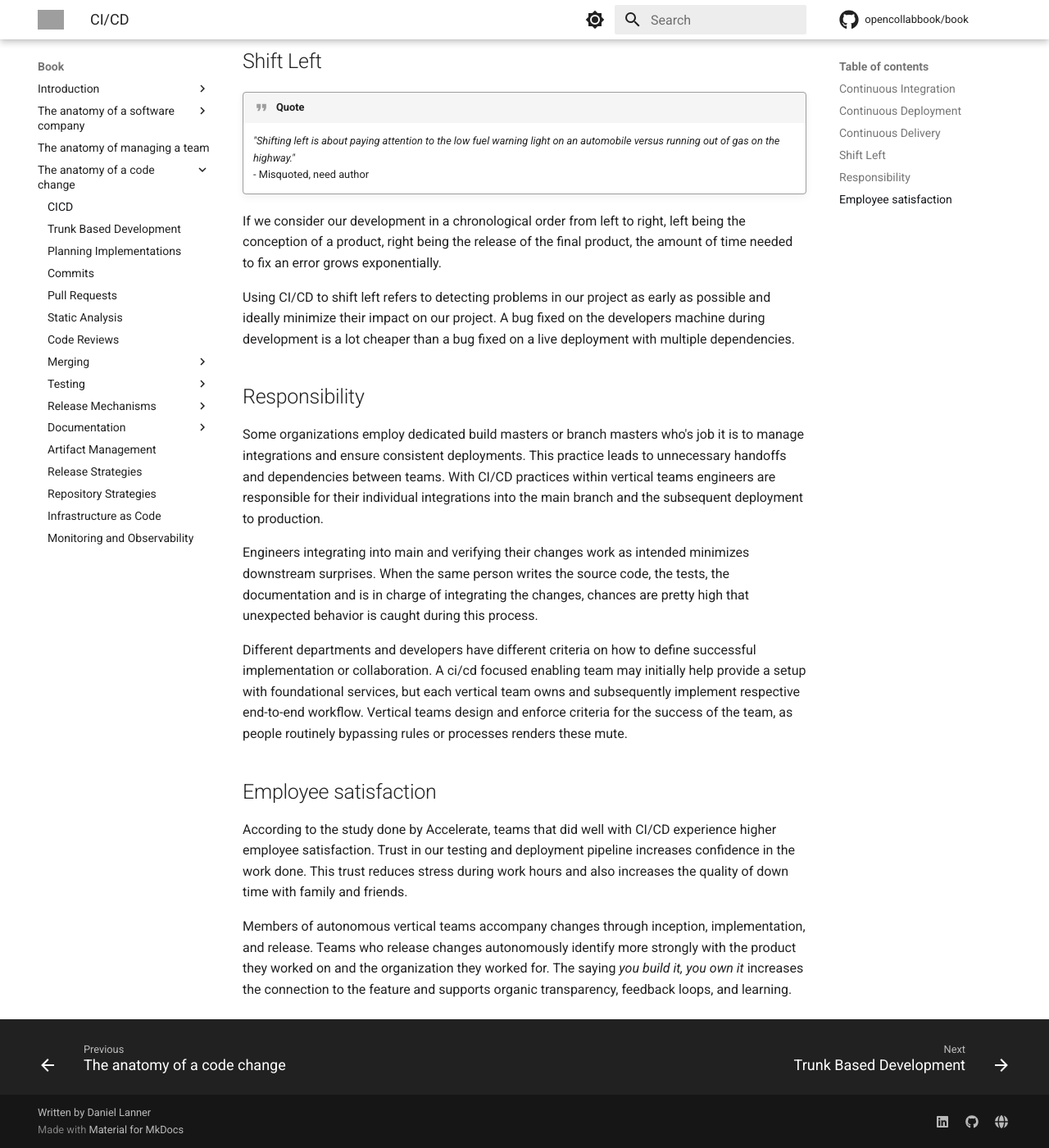
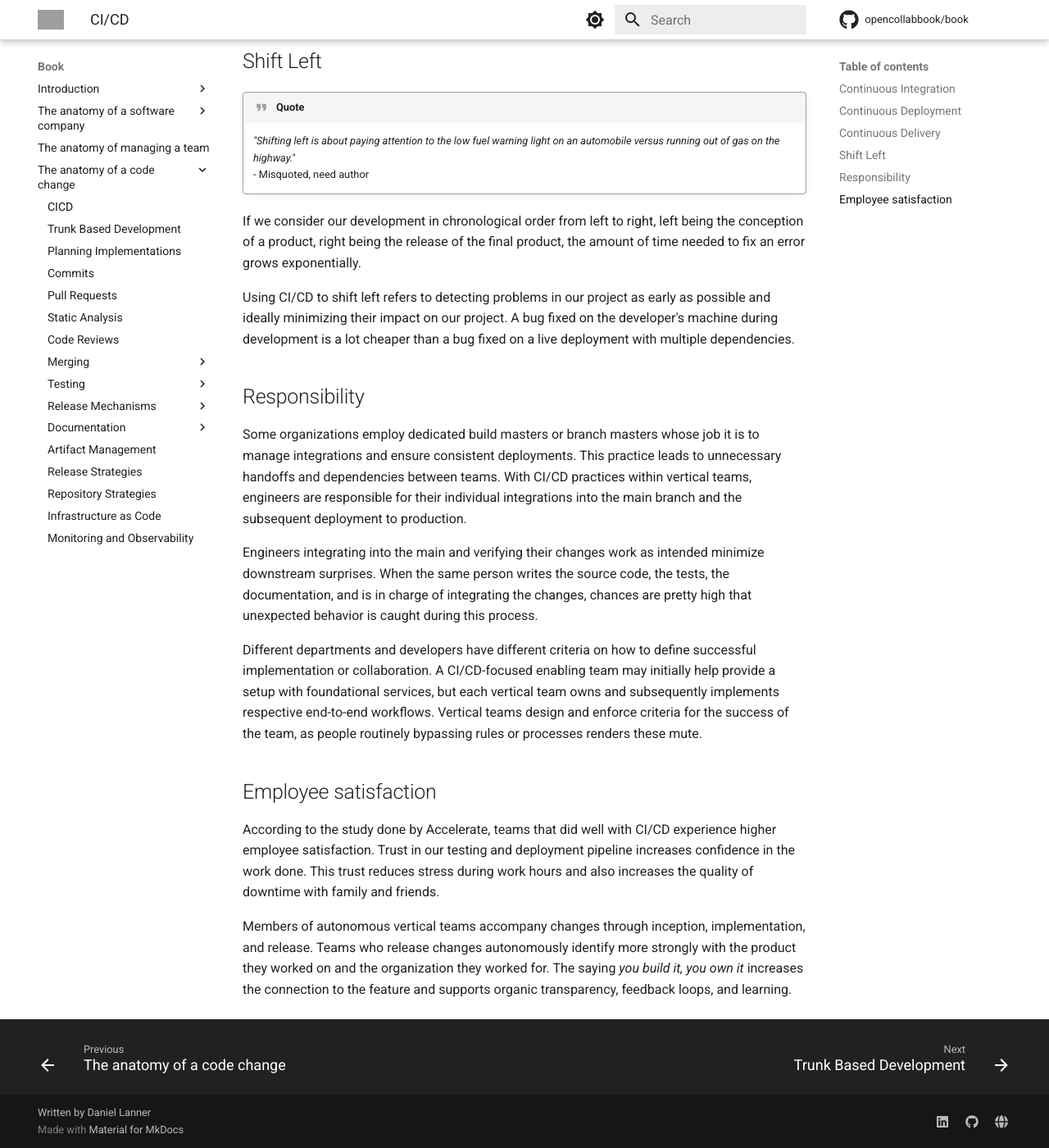
Before and after one commit to engineering-collaboration/book, an MkDocs documentation site: the page built from docs/book/anatomy-of-a-code-change/cicd.md, in a window 1280 px wide and 1400 px high, scrolled down 2198 px. Shown: the whole window at 82% size. Built offline with MkDocs 1.6.1 and Material for MkDocs 9.7.7, drawn with Linux system fonts in a browser that asks for light colours; comment, search, counter and statistics services are not loaded; some of the changed text lies outside the part shown; grey boxes are pictures that could not be loaded.

Commit message:
Fix punctuation in cicd chapter

```diff
--- a/docs/book/anatomy-of-a-code-change/cicd.md
+++ b/docs/book/anatomy-of-a-code-change/cicd.md
@@ -5,48 +5,48 @@ description: The process describes a software development practice where develop
 
 # CI/CD
 
-The acronym CI/CD refers to three continuous practices.
+The acronym CI/CD refers to three continuous practices:
 
 - Continuous Integration
 - Continuous Deployment
 - Continuous Delivery
 
-The process describes a software development practice where developers integrate code frequently, and the system automatically builds, tests and deploys the code to production. The discipline combined with automation practices support teams to detect and fix errors quickly and increase the speed of delivering new features to users while ensuring that the code is of high quality and resistant to errors.
+The process describes a software development practice where developers integrate code frequently, and the system automatically builds, tests, and deploys the code to production. The discipline combined with automation practices supports teams to detect and fix errors quickly and increase the speed of delivering new features to users while ensuring that the code is of high quality and resistant to errors.
 
 The biggest asset our employees bring to the company is the experience and skill of solving domain problems creatively. CI/CD shifts the responsibility of mindless repetitive tasks to computers, freeing up our teams to do their best work.
 
 !!! note
-    The terms **Continuous Deployment** and **Continuous Delivery** have been used interchangeably to such a degree that there's a probable chance our team uses these terms vice versa. We are not partial to any order. In this book we *deploy* to test (stage) and *deliver* to production (client).
+    The terms **Continuous Deployment** and **Continuous Delivery** have been used interchangeably to such a degree that there's a probable chance our team uses these terms vice versa. We are not partial to any order. In this book, we *deploy* to test (stage) and *deliver* to production (client).
 
-If an organization has no continuous integration strategy in place, it typically is set up to merge all branching source code together on one day, known as *merge day*. The resulting work is tedious, manual, and time-intensive. Verifying a stable version this way slows down release cadence from hours to weeks with the high volume of changes. CI/CD with collaborative project management splits work into small batches, minimizing integration work.
+If an organization has no continuous integration strategy in place, it typically is set up to merge all branching source code together on one day, known as *merge day*. The resulting work is tedious, manual, and time-intensive. Verifying a stable version this way slows down the release cadence from hours to weeks with the high volume of changes. CI/CD with collaborative project management splits work into small batches, minimizing integration work.
 
 ## Continuous Integration
 
-Continuous Integration (CI) is a software development practice where members of a team integrate their work frequently to the shared source code. Each integration is verified by automated builds and tests to detect integration errors as quickly as possible. The fundamental goal of CI is to automatically catch problematic changes as <!-- vale write-good.Weasel = NO -->early<!-- vale write-good.Weasel = YES --> as possible by continuously assembling and testing complex and rapidly evolving ecosystems.
+Continuous Integration (CI) is a software development practice where members of a team integrate their work frequently into the shared source code. Each integration is verified by automated builds and tests to detect integration errors as quickly as possible. The fundamental goal of CI is to automatically catch problematic changes as <!-- vale write-good.Weasel = NO -->early<!-- vale write-good.Weasel = YES --> as possible by continuously assembling and testing complex and rapidly evolving ecosystems.
 
-This offers verifiable and <!-- vale write-good.Weasel = NO -->timely<!-- vale write-good.Weasel = YES --> proof that the application is good to progress to the next stage. We don't need to hope that all contributors are careful, responsible and thorough; we can just guarantee the working state of our application at various points in time.
+This offers verifiable and <!-- vale write-good.Weasel = NO -->timely<!-- vale write-good.Weasel = YES --> proof that the application is good to progress to the next stage. We don't need to hope that all contributors are careful, responsible, and thorough; we can guarantee the working state of our application at various points in time.
 
 ## Continuous Deployment
 
-Continuous Deployment (CD) is an extension of continuous integration. After the static analysis has passed and the code changes have been integrated and we build the application and run automated integration tests.
+Continuous Deployment (CD) is an extension of continuous integration. After the static analysis has passed and the code changes have been integrated, we build the application and run automated integration tests.
 
-As the CI tests changes to our source code, CD tests the changes to our compiled machine code. If all tests pass we are certain to have a functioning package of our application. These packages are now staged for testing. Typical deployment testing can consist of one or more of the following mechanisms:
+As the CI tests changes to our source code, CD tests the changes to our compiled machine code. If all tests pass, we are certain to have a functioning package of our application. These packages are now staged for testing. Typical deployment testing can consist of one or more of the following mechanisms:
 
 - Internal manual testing through Quality Control Engineers.
 - Automated end-to-end tests in a separate staging environment.
 - Running the staged application and the current production application side-by-side with current production data.
-- A beta program of power users that subscribe to so-called *nightly builds*
+- A beta program of power users that subscribe to so-called *nightly builds*.
 
 !!! note
     Remember the **Change fail rate** of the motivational chapter?
 
-    We expect our change rate to rise while working on our CD. As our company is transitioning to new workflows and tool-sets, legacy code will have to be transitioned to work in a new environment. While other metrics see immediate minor improvement the change rate may initially rise.
+    We expect our change rate to rise while working on our CD. As our company is transitioning to new workflows and toolsets, legacy code will have to be transitioned to work in a new environment. While other metrics see immediate minor improvement, the change rate may initially rise.
 
 ## Continuous Delivery
 
 Continuous Delivery (CD) is an extension of continuous deployment. It describes the automation process of delivering the tried and tested package from a testing environment to production.
 
-Improving our software delivery effectiveness will improve our ability to work in small batches and incorporate customer feedback more rapidly. This is <!-- vale write-good.Weasel = NO -->especially<!-- vale write-good.Weasel = YES --> effective if our client is an internal team within the same organization as updates and comments can be exchanged with a high degree of velocity.
+Improving our software delivery effectiveness will improve our ability to work in small batches and incorporate customer feedback more rapidly. This is <!-- vale write-good.Weasel = NO -->especially<!-- vale write-good.Weasel = YES --> effective if our client is an internal team within the same organization, as updates and comments can be exchanged with a high degree of velocity.
 
 Continuous delivery is not appropriate for all software projects. It requires a high level of automation and testing, as well as a robust rollback process in case of issues. It is generally most suitable for internal deliveries or projects with a high degree of stability and a low risk of breaking changes.
 
@@ -56,24 +56,24 @@ Continuous delivery is not appropriate for all software projects. It requires a
     *"Shifting left is about paying attention to the low fuel warning light on an automobile versus running out of gas on the highway."*
     - Misquoted, need author
 
-If we consider our development in a chronological order from left to right, left being the conception of a product, right being the release of the final product, the amount of time needed to fix an error grows exponentially.
+If we consider our development in chronological order from left to right, left being the conception of a product, right being the release of the final product, the amount of time needed to fix an error grows exponentially.
 
-Using CI/CD to shift left refers to detecting problems in our project as <!-- vale write-good.Weasel = NO -->early<!-- vale write-good.Weasel = YES --> as possible and ideally minimize their impact on our project. A bug fixed on the developers machine during development is a lot cheaper than a bug fixed on a live deployment with multiple dependencies.
+Using CI/CD to shift left refers to detecting problems in our project as <!-- vale write-good.Weasel = NO -->early<!-- vale write-good.Weasel = YES --> as possible and ideally minimizing their impact on our project. A bug fixed on the developer's machine during development is a lot cheaper than a bug fixed on a live deployment with multiple dependencies.
 
 ## Responsibility
 
 <!-- vale alex.Race = NO -->
 <!-- build masters branch masters -->
-Some organizations employ dedicated build masters or branch masters who's job it is to manage integrations and ensure consistent deployments. This practice leads to unnecessary handoffs and dependencies between teams. With CI/CD practices within vertical teams engineers are responsible for their individual integrations into the main branch and the subsequent deployment to production.
+Some organizations employ dedicated build masters or branch masters whose job it is to manage integrations and ensure consistent deployments. This practice leads to unnecessary handoffs and dependencies between teams. With CI/CD practices within vertical teams, engineers are responsible for their individual integrations into the main branch and the subsequent deployment to production.
 <!-- vale alex.Race = YES -->
 
-Engineers integrating into main and verifying their changes work as intended minimizes downstream surprises. When the same person writes the source code, the tests, the documentation and is in charge of integrating the changes, chances are pretty high that unexpected behavior is caught during this process.
+Engineers integrating into the main and verifying their changes work as intended minimize downstream surprises. When the same person writes the source code, the tests, the documentation, and is in charge of integrating the changes, chances are pretty high that unexpected behavior is caught during this process.
 
-Different departments and developers have different criteria on how to define successful implementation or collaboration. A ci/cd focused enabling team may initially help provide a setup with foundational services, but each vertical team owns and subsequently implement respective end-to-end workflow. Vertical teams design and enforce criteria for the success of the team, as people routinely bypassing rules or processes renders these mute.
+Different departments and developers have different criteria on how to define successful implementation or collaboration. A CI/CD-focused enabling team may initially help provide a setup with foundational services, but each vertical team owns and subsequently implements respective end-to-end workflows. Vertical teams design and enforce criteria for the success of the team, as people routinely bypassing rules or processes renders these mute.
 
 ## Employee satisfaction
 
-According to the study done by Accelerate, teams that did well with CI/CD experience higher employee satisfaction. Trust in our testing and deployment pipeline increases confidence in the work done. This trust reduces stress during work hours and also increases the quality of down time with family and friends.
+According to the study done by Accelerate, teams that did well with CI/CD experience higher employee satisfaction. Trust in our testing and deployment pipeline increases confidence in the work done. This trust reduces stress during work hours and also increases the quality of downtime with family and friends.
 
 <!-- vale Vale.Avoid = NO -->
 <!-- you build it, you own it -->
```
